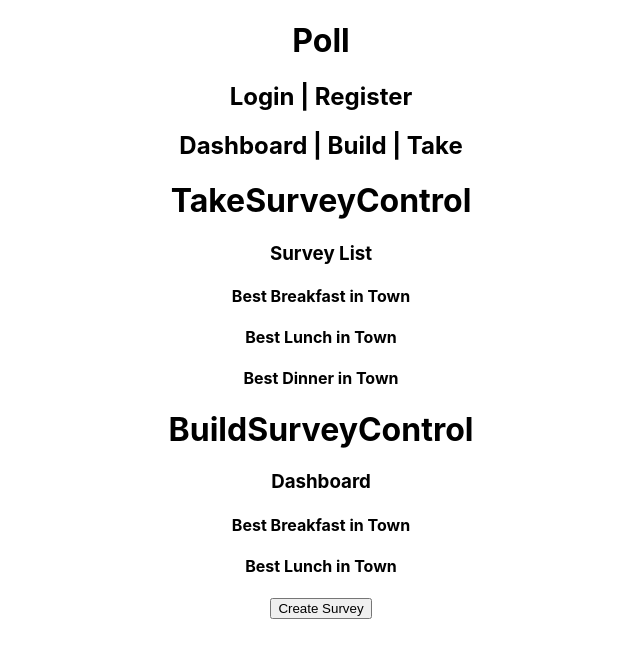
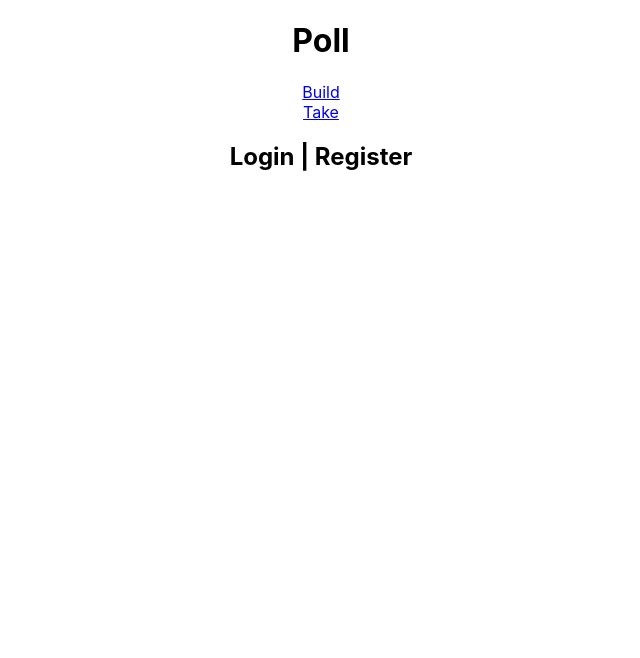
Before and after one commit to kirstenopstad/poll, a React (Create React App) app: page / in a window 1280 px wide. Shown: the top 658 px of the page, without its empty margins (319-959 px from the left). Built offline with nearby package versions, Linux system fonts and the light colour scheme.

Commit message:
add react router & build / take routes

```diff
--- a/package.json
+++ b/package.json
@@ -8,6 +8,7 @@
     "@testing-library/user-event": "^13.5.0",
     "react": "^18.2.0",
     "react-dom": "^18.2.0",
+    "react-router-dom": "^6.8.1",
     "react-scripts": "5.0.1",
     "web-vitals": "^2.1.4"
   },
--- a/src/components/App.js
+++ b/src/components/App.js
@@ -5,14 +5,22 @@ import TakeSurveyControl from './TakeSurveyControl';
 import BuildSurveyControl from './BuildSurveyControl';
 import surveys from './../seedData';
 import PropTypes from 'prop-types';
+import { BrowserRouter as Router, Routes, Route } from "react-router-dom";
+
 
 function App() {
   return (
-    <div className="App">
-      <Header />
-      <TakeSurveyControl surveyList={surveys}/>
-      <BuildSurveyControl surveyList={surveys}/>
-    </div>
+    <Router>
+      <div className="App">
+        <Header />
+        <Routes>
+          <Route path="/take" element={<TakeSurveyControl surveyList={surveys}/>} />
+          <Route path="/build" element={<BuildSurveyControl surveyList={surveys}/>} />
+        </Routes>
+
+
+      </div>
+    </Router>
   );
 }
 
--- a/src/components/Header.js
+++ b/src/components/Header.js
@@ -1,11 +1,14 @@
 import React from "react";
+import { Link } from "react-router-dom";
 
 const Header = () => {
   return(
     <React.Fragment>
       <h1>Poll</h1>
+      <Link to="/build">Build</Link>
+      <br/>
+      <Link to="/take">Take</Link>
       <h2>Login | Register</h2>
-      <h2>Dashboard | Build | Take</h2>
     </React.Fragment>
   );
 }
```
Also changed, not shown: 1 other file (tests, documents, lock files or other folders).
